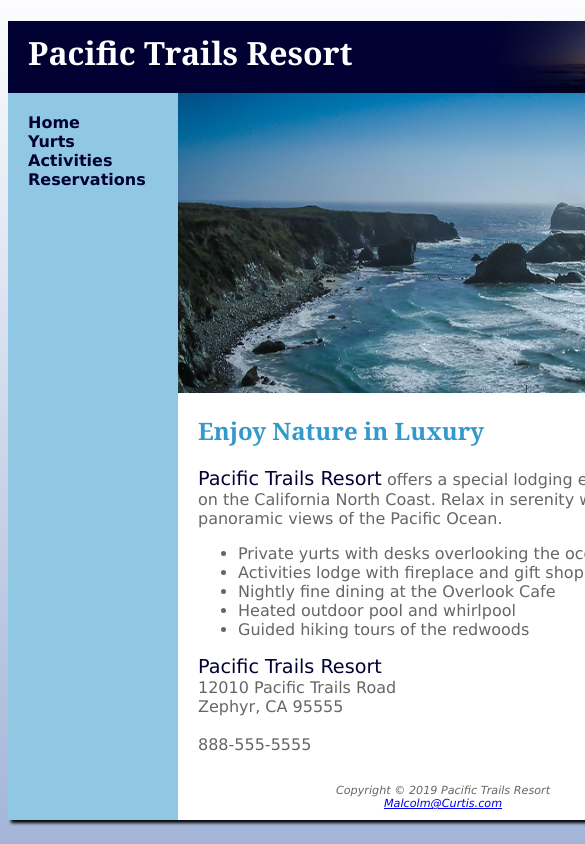
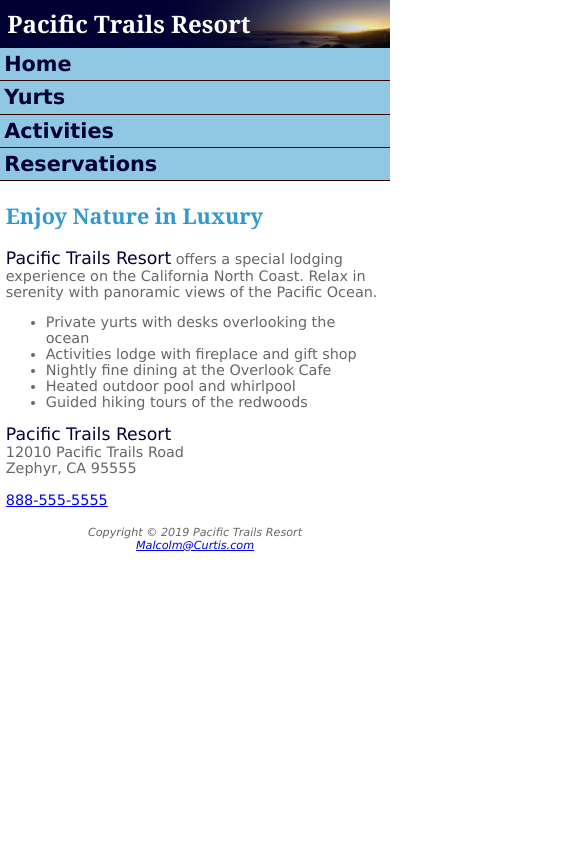
Before and after one commit to Malcmalc2/PacificTrails-Resort, a plain HTML site: page index.html in a window 390 px wide. Shown: the top 844 px of the page, 585 px wide, since content can reach past the window. Drawn offline with Linux system fonts and the light colour scheme.

Commit message:
Chapter 7
Links, Layout, and Mobile Design

```diff
--- a/css/stylesheet.css
+++ b/css/stylesheet.css
@@ -11,6 +11,14 @@ body {
     background-color: #FFFFFF;
     color: #666666;
     font-family: Verdana, Arial, sans-serif;
+}
+
+#mobile {
+    display: none;
+}
+
+#desktop {
+    display: inline;
 }
 
 /* Header */
@@ -135,3 +143,98 @@ footer {
     padding: 10px;
     margin-left: 170px;
 }
+
+/* Media Queries */
+
+@media only screen and (max-width: 1024px) {
+
+    body {
+        margin: 0;
+        padding: 0;
+        background-image: none;
+    }
+
+    #wrapper {
+        width: auto;
+        min-width: 0;
+        margin: 0;
+        box-shadow: none;
+    }
+
+    h1 {
+        margin: 0;
+    }
+
+    nav {
+        float: none;
+        width: auto;
+        padding: 0.5em;
+    }
+
+    nav li {
+        display: inline-block;
+    }
+
+    nav a {
+        padding: 1em;
+    }
+
+    main {
+        padding: 1em;
+        margin: 0;
+        font-size: 90%;
+    }
+
+    footer {
+        margin: 0;
+    }
+
+    #yurthero, #homehero, #trailhero {
+        margin-left: 0;
+    }
+}
+
+@media only all and (max-width: 768px) {
+    h1 {
+        height: 100%;
+        font-size: 1.5em;
+        padding-left: 0.3em;
+    }
+
+    nav {
+        padding: 0;
+    }
+
+    nav a {
+        display: block;
+        padding: 0.2em;
+        font-size: 1.3em;
+        border-bottom: 1px solid #330000;
+    }
+
+    nav li {
+        display: block;
+        margin: 0;
+        padding: 0;
+    }
+
+    main {
+        padding: 0.1em 0.6em 0.1em 0.4em;
+    }
+
+    #homehero, #yurthero, #trailhero {
+        display: none;
+    }
+
+    footer {
+        padding: 0;
+    }
+
+    #mobile {
+        display: inline;
+    }
+
+    #desktop {
+        display: none;
+    }
+}
--- a/index.html
+++ b/index.html
@@ -1,10 +1,11 @@
 <!DOCTYPE html>
 <head>
+  <title>Pacific Trails Resort</title>
+  <meta name="viewport" content="width=device-width, inital-scale=1.0">
   <link rel="stylesheet" href="./css/stylesheet.css">
   <!--[if lt IE 9]>
     <script src="https://oss.maxcdn.com/libs/html5shiv/3.7.0/html5shiv.js"></script>
     <![endif]-->
-  <title>Pacific Trails Resort</title>
 </head>
 <body>
   <div id="wrapper">
@@ -40,7 +41,8 @@
         <span class="resort">Pacific Trails Resort</span><br>
         12010 Pacific Trails Road<br>
         Zephyr, CA 95555<br><br>
-        888-555-5555<br><br>
+        <a href="tel:888-555-5555" id="mobile">888-555-5555</a>
+        <span id="desktop">888-555-5555</span><br><br>
       </div>
     </main>
 
```
Also changed, not shown: activities.html (+2 -1 lines), yurts.html (+2 -1 lines).
